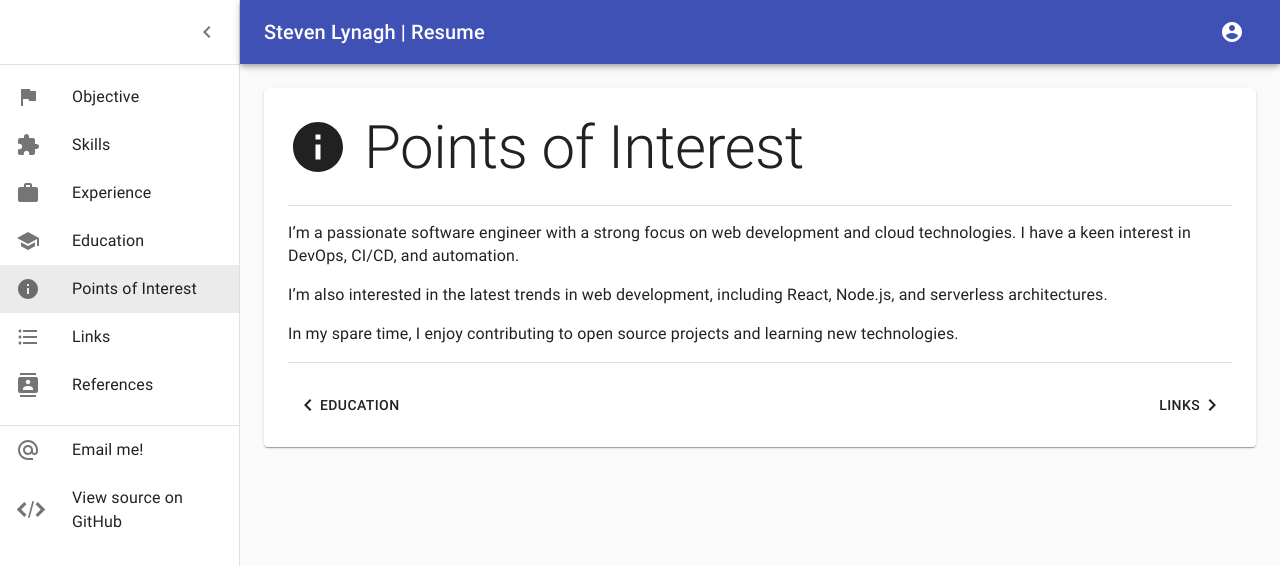
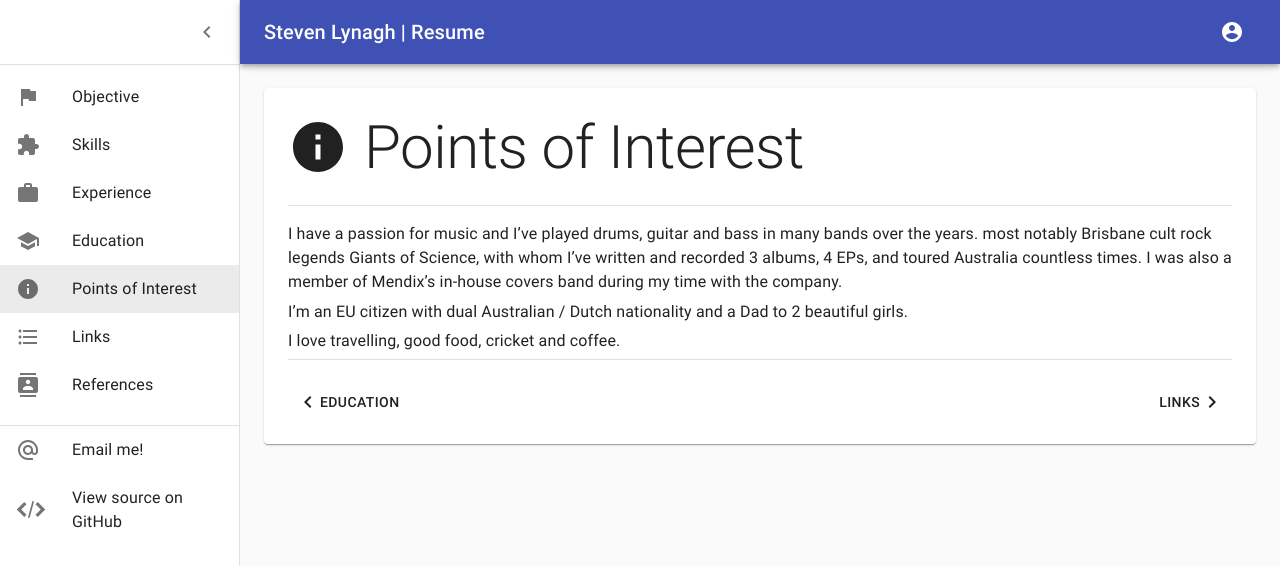
Before and after one commit to slynagh/resume-app, a React (Create React App) app: page / in a window 1280 px wide. Both pictures are taken after a click on the button "Points of Interest". Shown: the top 566 px of the page. Built offline with nearby package versions, Linux system fonts and the light colour scheme.

Commit message:
Updated points of interest

```diff
--- a/src/content/PointsOfInterest.js
+++ b/src/content/PointsOfInterest.js
@@ -1,20 +1,21 @@
+import { Typography } from "@material-ui/core";
+
 const PointsOfInterest = () => (
   <>
-    <p>
-      I’m a passionate software engineer with a strong focus on web development
-      and cloud technologies. I have a keen interest in DevOps, CI/CD, and
-      automation.
-    </p>
-
-    <p>
-      I’m also interested in the latest trends in web development, including
-      React, Node.js, and serverless architectures.
-    </p>
-
-    <p>
-      In my spare time, I enjoy contributing to open source projects and
-      learning new technologies.
-    </p>
+    <Typography variant="body1" component="p" gutterBottom>
+      I have a passion for music and I’ve played drums, guitar and bass in many
+      bands over the years. most notably Brisbane cult rock legends Giants of
+      Science, with whom I’ve written and recorded 3 albums, 4 EPs, and toured
+      Australia countless times. I was also a member of Mendix’s in-house covers
+      band during my time with the company.
+    </Typography>
+    <Typography variant="body1" component="p" gutterBottom>
+      I’m an EU citizen with dual Australian / Dutch nationality and a Dad to 2
+      beautiful girls.
+    </Typography>
+    <Typography variant="body1" component="p" gutterBottom>
+      I love travelling, good food, cricket and coffee.
+    </Typography>
   </>
 );
 
```
